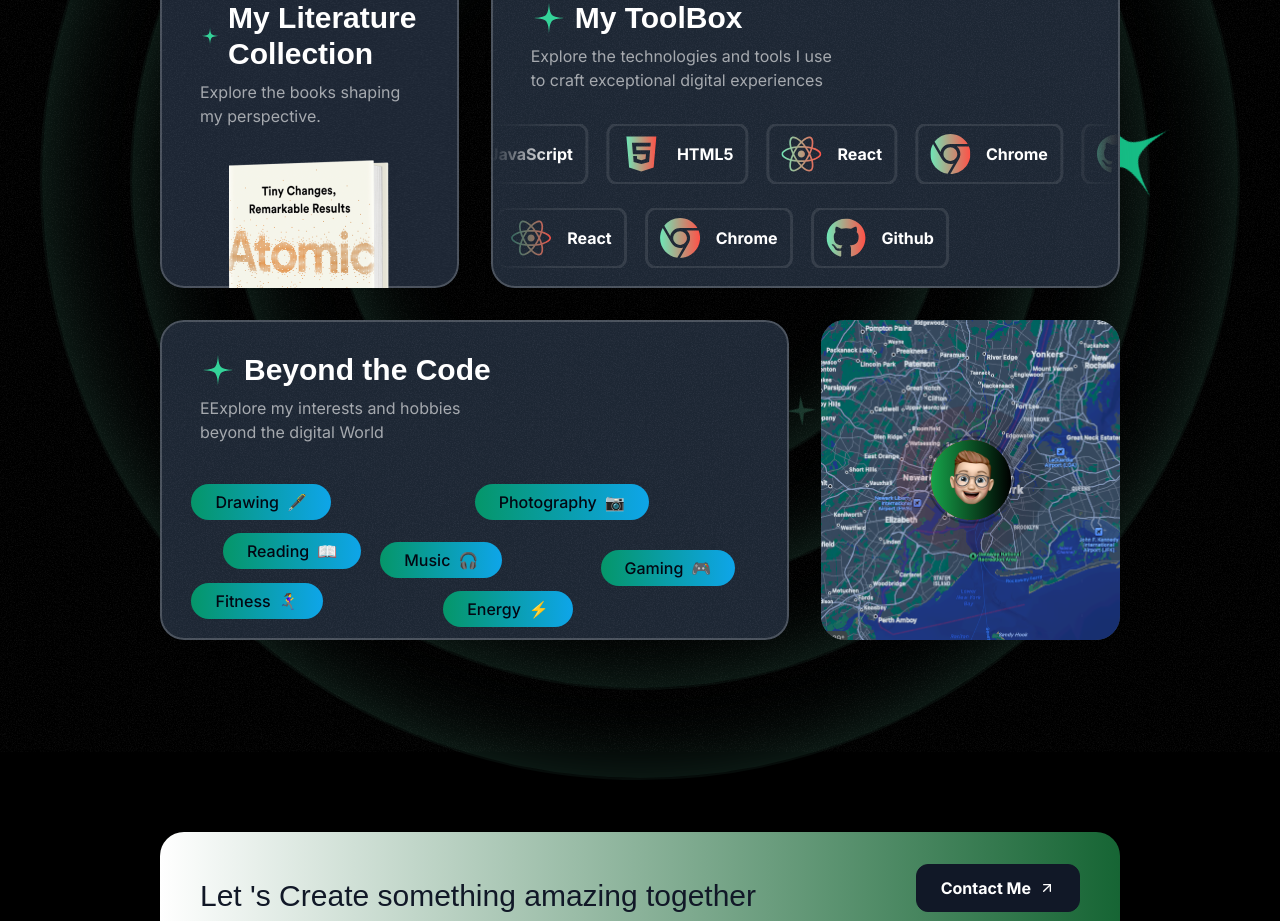
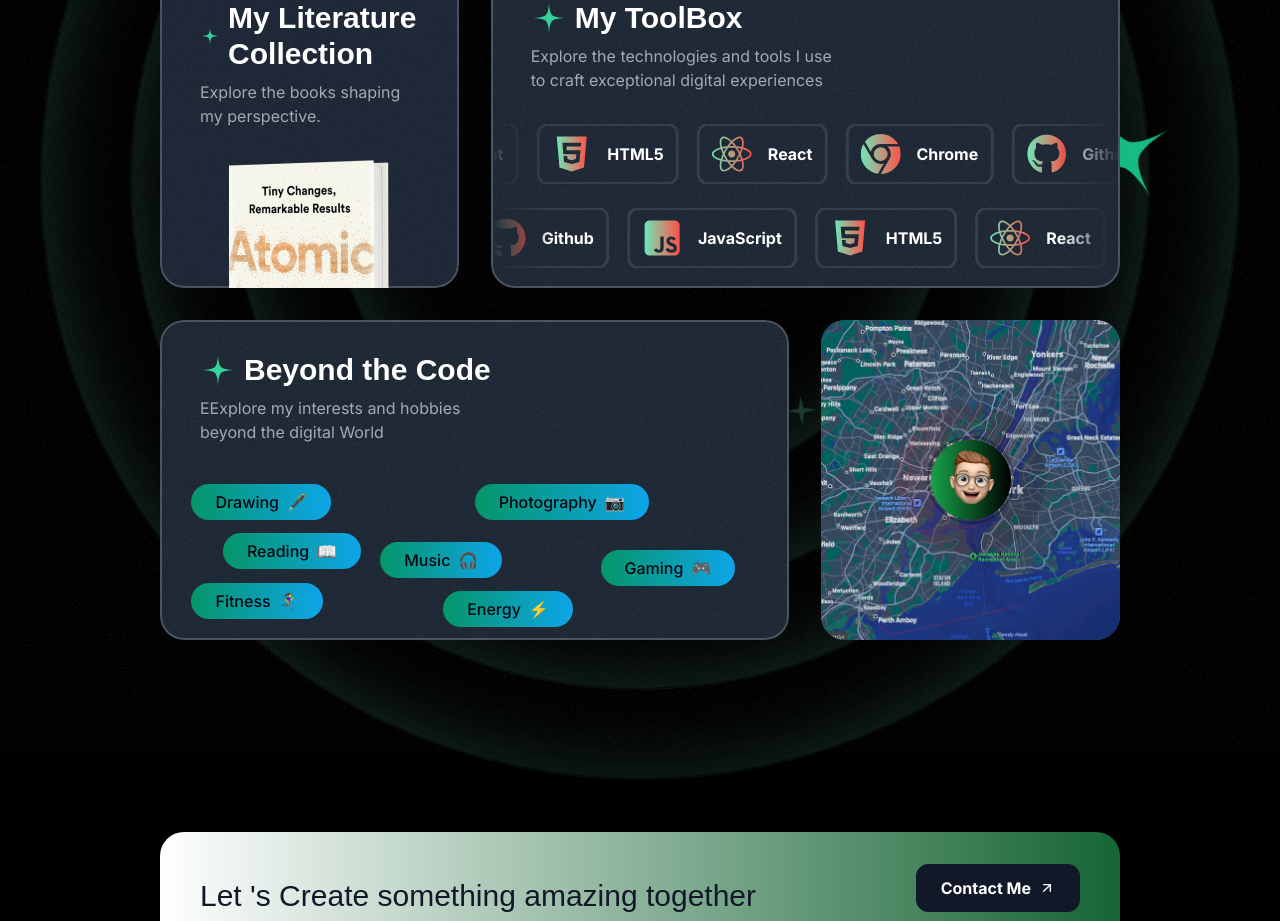
Before and after one commit to Blck-Jhn/Portfolio1, a Next.js app: page / in a window 1280 px wide. Shown: the part 4700-5621 px from the top of the page. Built offline with nearby package versions, Linux system fonts and the light colour scheme; a web font is replaced by a local one.

Commit message:
Update ToolboxItems.tsx

```diff
--- a/src/components/ToolboxItems.tsx
+++ b/src/components/ToolboxItems.tsx
@@ -9,7 +9,7 @@ export const ToolboxItems = ({toolboxItems,className,itemsWrapperClassName} :{
   return (
      <div className={twMerge('flex [mask-image:linear-gradient(to_right,transparent,black_10%,black_90%,transparent)]',className)}>
         <div className={twMerge('flex flex-none py-0.5 gap-6 pr-6',itemsWrapperClassName)}>
-             {[new Array(2)].fill(0).map((_,index)=>(
+             {Array(2).fill(0).map((_, index) => (
               <Fragment key={index}>
                    {toolboxItems.map((item) => (
                 <div key={item.title} className="inline-flex items-center gap-4 py-2 px-3 outline outline-white/10 rounded-lg">
```
